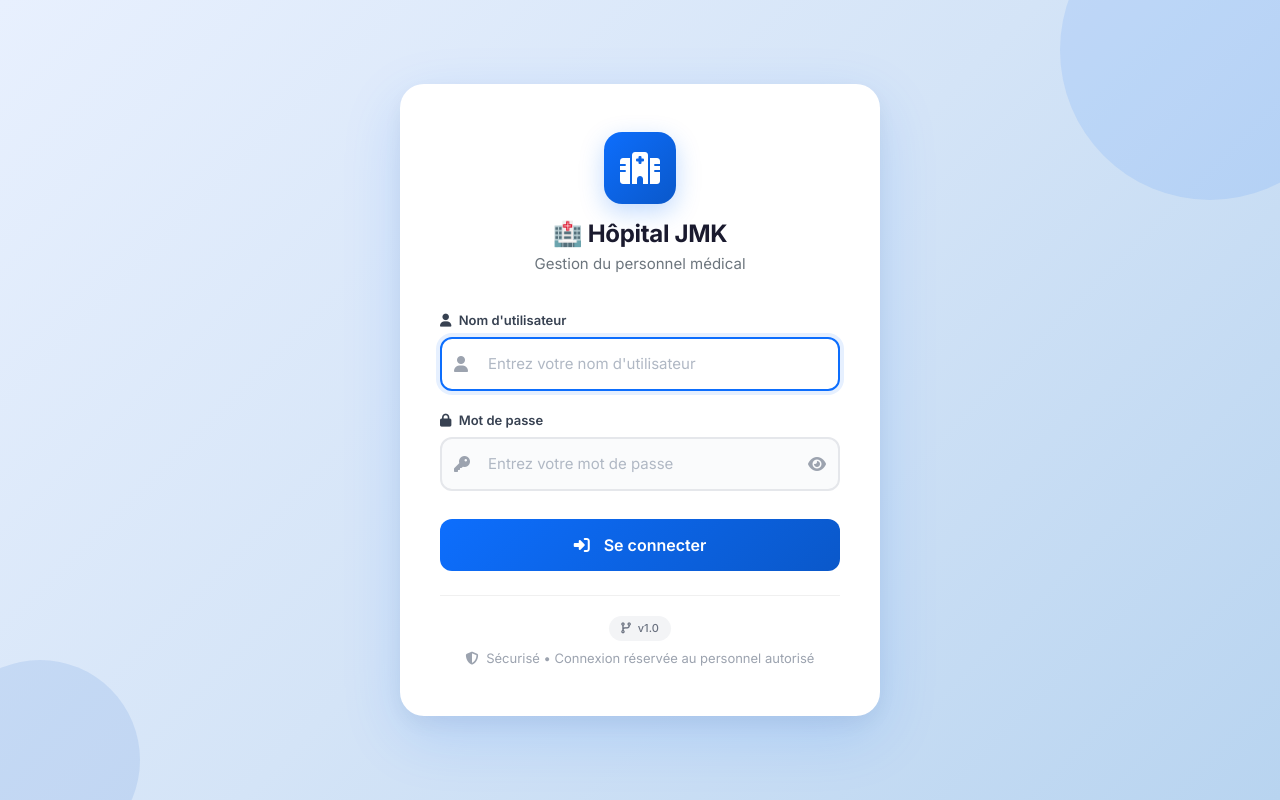
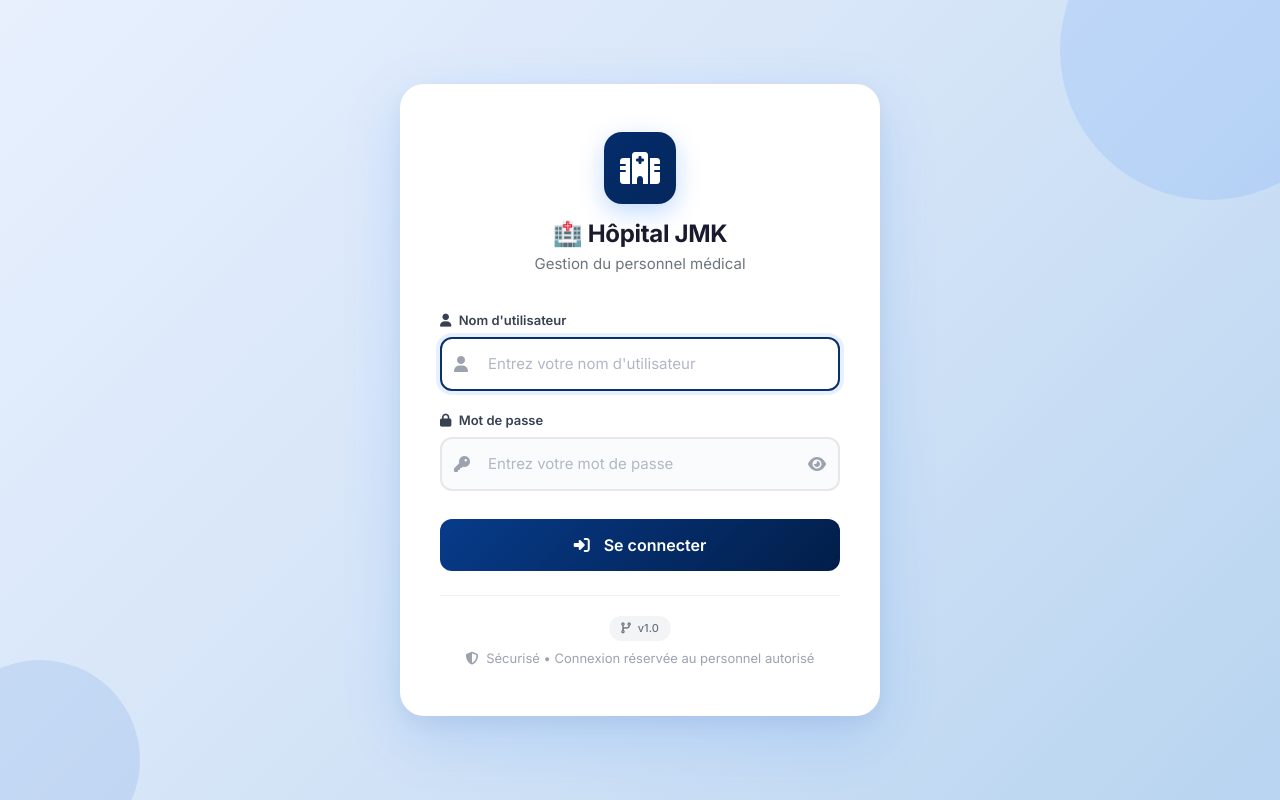
Before and after one commit to Koliama-code/Gestion-de-personnel-H-PITAL-, a PHP site: page / in a window 1280 px wide. Run offline with PHP 8.4, Linux system fonts and the light colour scheme.

Commit message:
adaptation color

```diff
--- a/hospital_jmk/src/Views/auth/login.php
+++ b/hospital_jmk/src/Views/auth/login.php
@@ -74,7 +74,7 @@ if (session_status() === PHP_SESSION_NONE) {
             justify-content: center;
             width: 72px;
             height: 72px;
-            background: linear-gradient(135deg, #0d6efd, #0a58ca);
+            background: linear-gradient(135deg, #042d6c, #04275c);
             border-radius: 18px;
             color: #fff;
             font-size: 32px;
@@ -164,14 +164,14 @@ if (session_status() === PHP_SESSION_NONE) {
         }
 
         .input-wrapper input:focus {
-            border-color: #0d6efd;
+            border-color: #0a316d;
             background: #ffffff;
             box-shadow: 0 0 0 4px rgba(13, 110, 253, 0.10);
         }
 
         .input-wrapper input:focus+.input-icon,
         .input-wrapper input:focus~.input-icon {
-            color: #0d6efd;
+            color: #042557;
         }
 
         .input-wrapper input::placeholder {
@@ -185,7 +185,7 @@ if (session_status() === PHP_SESSION_NONE) {
         .btn-login {
             width: 100%;
             padding: 14px;
-            background: linear-gradient(135deg, #0d6efd, #0a58ca);
+            background: linear-gradient(135deg, #073b8a, #021e49);
             border: none;
             border-radius: 12px;
             color: #fff;
```
Also changed, not shown: hospital_jmk/public/assets/css/style.css.
